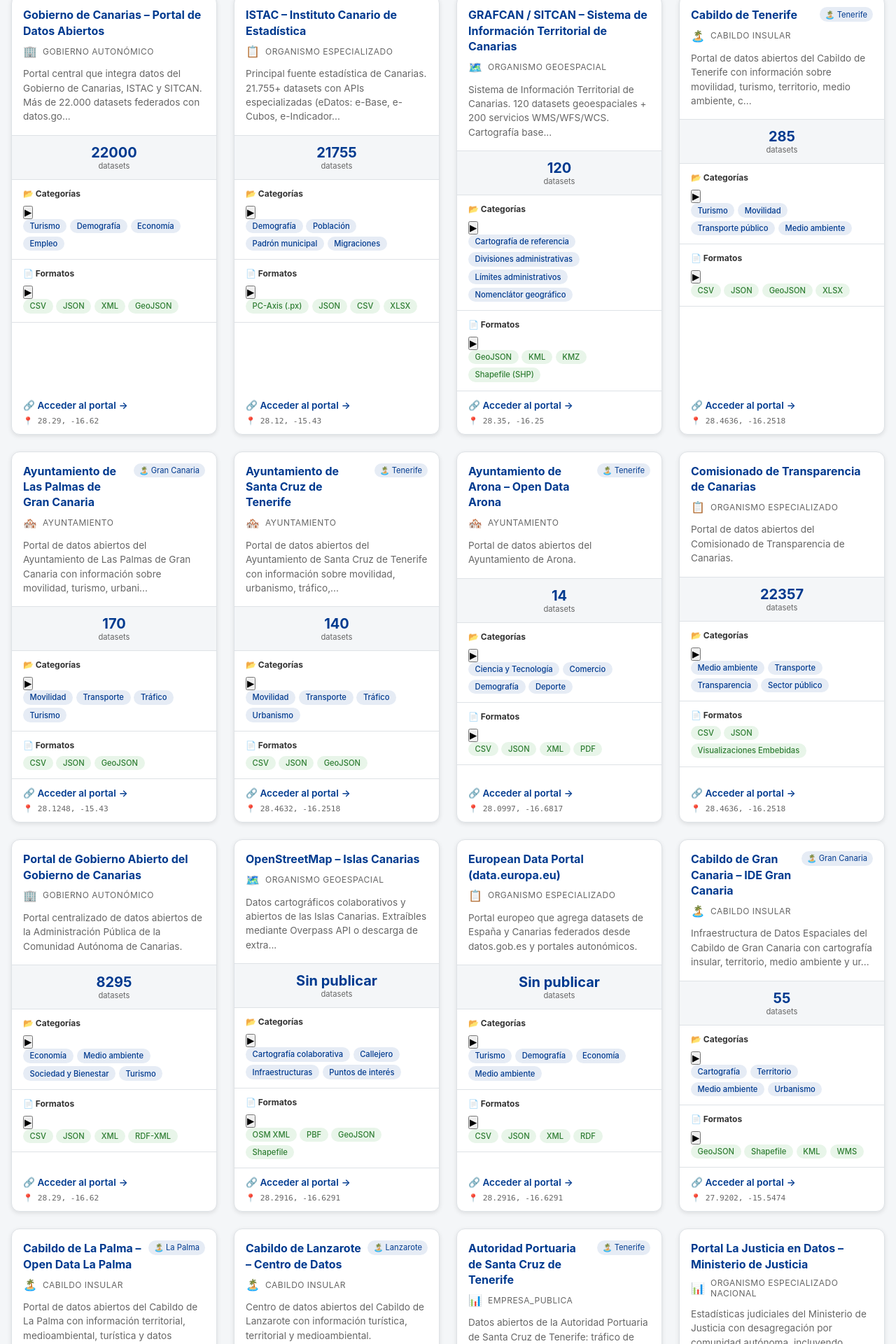
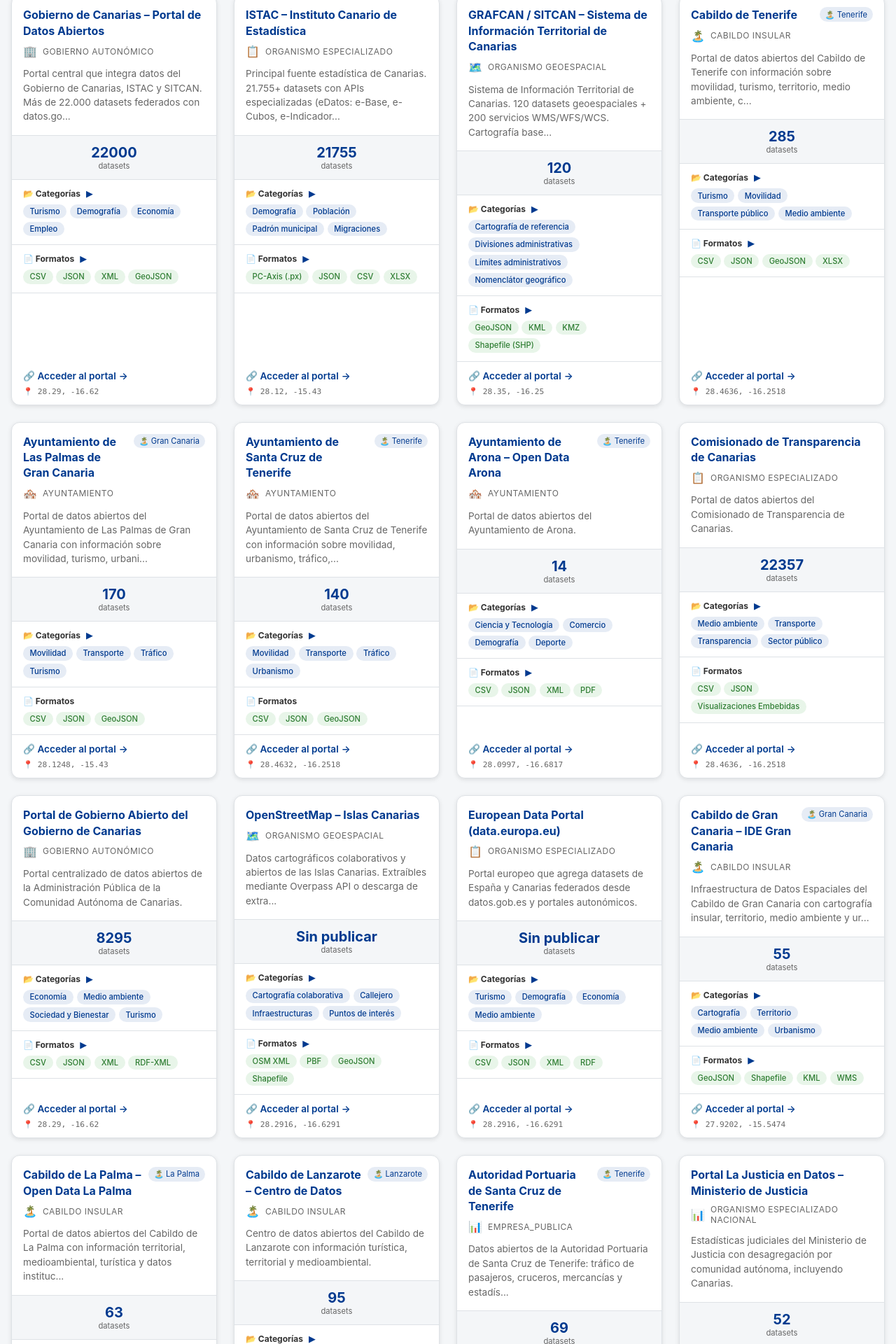
Before and after one commit to IvnMD/Canarias-Open-Data, a Flask app: page / in a window 1280 px wide. Shown: the part 335-2255 px from the top of the page at 70% size. Run offline with Flask 3, Linux system fonts and the light colour scheme.

Commit message:
Actualización de los Styles

```diff
--- a/static/css/base.css
+++ b/static/css/base.css
@@ -447,174 +447,77 @@ footer {
         text-align: center;
     }
 }
-.stats-button-container{
-    display:flex;
-    justify-content:center;
-    margin:30px 0;
+
+.categories-header {
+    display: flex;
+    align-items: center;
+    gap: 0.5rem;
+    margin-bottom: 0.5rem;
 }
 
-.stats-button{
-
-    display:inline-block;
-
-    padding:14px 28px;
-
-    background:linear-gradient(135deg, #2563eb, #1d4ed8);
-
-    color:white;
-
-    text-decoration:none;
-
-    font-weight:600;
-
-    border-radius:14px;
-
-    box-shadow:0 4px 12px rgba(37, 99, 235, 0.25);
-
-    transition:all 0.3s ease;
+.categories-header strong {
+    margin: 0;
 }
 
-.stats-button:hover{
-
-    transform:translateY(-2px);
-
-    box-shadow:0 8px 18px rgba(37, 99, 235, 0.35);
-}
-.chart-card{
-
-    background:white;
-
-    border-radius:18px;
-
-    padding:24px;
-
-    margin:30px auto;
-
-    max-width:700px;
-
-    box-shadow:0 4px 14px rgba(0,0,0,0.08);
+.toggle-cat-btn {
+    background: none;
+    border: none;
+    cursor: pointer;
+    font-size: 0.8rem;
+    color: var(--badge-text);
+    padding: 0;
+    transition: transform 0.2s ease;
 }
 
-.chart-card h2{
-
-    margin-bottom:20px;
-
-    color:#1e293b;
-
-    text-align:center;
+.toggle-cat-btn.rotated {
+    transform: rotate(90deg);
 }
 
-.chart-wrapper{
+/* Asegura que las categorías ocultas salgan debajo */
+[id$="-hidden"] {
+    display: none;
+    flex-wrap: wrap;
+    gap: 0.3rem;
+    width: 100%;
+    margin-top: 0.25rem;
+}
 
-    height:320px;
-}
-/* PAGINA */
-
-.stats-page{
-
-    max-width:1100px;
-
-    margin:0 auto;
-
-    padding:30px 20px;
+/* Cuando están visibles */
+[id$="-hidden"].show {
+    display: flex;
 }
 
 
-/* TITULO */
-
-.page-title{
-
-    text-align:center;
-
-    margin-bottom:25px;
-
-    color:#1e293b;
-
-    font-size:2rem;
-
-    font-weight:700;
+/* Contenedor de formatos ocultos que debe ir en nueva línea */
+#formats-hidden,
+[id$="-formats-hidden"] {
+    display: none;
+    flex-wrap: wrap;
+    gap: 0.3rem;
+    width: 100%;
+    margin-top: 0.25rem;
 }
 
-
-/* BOTON */
-
-.back-button-container{
-
-    display:flex;
-
-    justify-content:center;
-
-    margin-bottom:30px;
+/* Cuando están visibles, ocupan toda la línea */
+[id$="-formats-hidden"].visible {
+    display: flex;
 }
 
-.back-button{
-
-    display:inline-flex;
-
-    align-items:center;
-
-    gap:8px;
-
-    padding:12px 22px;
-
-    background:#2563eb;
-
-    color:white;
-
-    text-decoration:none;
-
-    font-weight:600;
-
-    border-radius:14px;
-
-    box-shadow:0 4px 12px rgba(37,99,235,0.20);
-
-    transition:all 0.25s ease;
+/* Boton estadisticas */
+.stats-button-container {
+    display: flex;
+    justify-content: center;
+    margin: 30px 0;
 }
 
-.back-button:hover{
-
-    transform:translateY(-2px);
-
-    box-shadow:0 8px 18px rgba(37,99,235,0.30);
-
-    background:#1d4ed8;
+.stats-button {
+    display: inline-block;
+    padding: 14px 28px;
+    background: linear-gradient(135deg, #2563eb, #1d4ed8);
+    color: white;
+    text-decoration: none;
+    font-weight: 600;
+    border-radius: 14px;
+    box-shadow: 0 4px 12px rgba(37, 99, 235, 0.25);
+    transition: all 0.3s ease;
 }
-
-
-/* TARJETAS */
-
-.chart-card{
-
-    background:white;
-
-    border-radius:20px;
-
-    padding:24px;
-
-    margin-bottom:30px;
-
-    box-shadow:0 4px 14px rgba(0,0,0,0.06);
-}
-
-
-/* TITULOS DE GRAFICAS */
-
-.chart-card h2{
-
-    margin-bottom:20px;
-
-    color:#334155;
-
-    font-size:1.2rem;
-
-    font-weight:600;
-}
-
-
-/* CONTENEDOR GRAFICAS */
-
-.chart-wrapper{
-
-    height:320px;
-}
--- a/static/js/app.js
+++ b/static/js/app.js
@@ -325,130 +325,6 @@ function render(list) {
     container.appendChild(card);
   });
 
-function renderChart(list) {
-
-  const counts = {};
-
-  list.forEach(e => {
-    counts[e.type] = (counts[e.type] || 0) + 1;
-  });
-
-  const labels = Object.keys(counts);
-  const values = Object.values(counts);
-
-  const ctx = document.getElementById('typeChart');
-
-  // destruir gráfica anterior
-  if (typeChart) {
-    typeChart.destroy();
-  }
-
-  typeChart = new Chart(ctx, {
-    type: 'bar',
-
-    data: {
-      labels: labels,
-
-      datasets: [{
-        label: 'Instituciones',
-        data: values
-      }]
-    },
-
-    options: {
-      responsive: true,
-      plugins: {
-        legend: {
-          display: false
-        }
-      }
-    }
-  });
-}
-  // Renderizar cada entidad como una tarjeta
-  list.forEach(e => {
-    const allCategories = e.data_categories || [];
-    const visibleCount = 4;  // Número de categorías visibles inicialmente
-    const visibleCategories = allCategories.slice(0, visibleCount);
-    const hiddenCategories = allCategories.slice(visibleCount);
-    const hasMore = hiddenCategories.length > 0;
-
-    const allFormats = e.formats || [];
-    const coords = e.coordinates;
-    const hasCoords = coords && (coords.lat || coords.lon);
-    const typeIcon = getTypeIcon(e.type);
-
-    // ID único para cada tarjeta
-    const cardId = 'card-' + Math.random().toString(36).substr(2, 8);
-
-    const card = document.createElement("div");
-    card.className = "card";
-
-    card.innerHTML = `
-      <div class="card-header">
-        <h3>${escapeHtml(e.name)}</h3>
-        ${getIslandTag(e) ? `<span class="island-tag">${getIslandTag(e)}</span>` : ''}
-      </div>
-
-      <div class="card-type">
-        <span class="type-icon">${typeIcon}</span>
-        <span class="type-text">${formatType(e.type)}</span>
-      </div>
-
-      ${e.description ? `<p class="card-description">${truncate(escapeHtml(e.description), 120)}</p>` : ''}
-
-      <div class="card-stats">
-        <div class="stat">
-          <span class="stat-value">${e.dataset_count}</span>
-          <span class="stat-label">datasets</span>
-        </div>
-      </div>
-
-      ${allCategories.length > 0 ? `
-        <div class="card-section" id="${cardId}">
-          <div class="categories-header">
-            <strong>📂 Categorías</strong>
-            ${allCategories.length > 4 ? `
-              <button class="toggle-cat-btn" onclick="toggleCat('${cardId}')">▶</button>
-            ` : ''}
-          </div>
-          <div class="badge-container" id="${cardId}-visible">
-            ${allCategories.slice(0, 4).map(c => `<span class="badge">${escapeHtml(c)}</span>`).join("")}
-          </div>
-          <div class="badge-container" id="${cardId}-hidden" style="display:none;">
-            ${allCategories.slice(4).map(c => `<span class="badge">${escapeHtml(c)}</span>`).join("")}
-          </div>
-        </div>
-      ` : ""}
-
-      ${allFormats.length > 0 ? `
-        <div class="card-section" id="${cardId}-formats">
-          <div class="categories-header">
-            <strong>📄 Formatos</strong>
-            ${allFormats.length > 4 ? `
-              <button class="toggle-cat-btn" onclick="toggleFormats('${cardId}')">▶</button>
-            ` : ''}
-          </div>
-          <div class="badge-container" id="${cardId}-formats-visible">
-            ${allFormats.slice(0, 4).map(f => `<span class="badge format-badge">${escapeHtml(f)}</span>`).join("")}
-          </div>
-          <div class="badge-container" id="${cardId}-formats-hidden" style="display:none;">
-            ${allFormats.slice(4).map(f => `<span class="badge format-badge">${escapeHtml(f)}</span>`).join("")}
-          </div>
-        </div>
-      ` : ""}
-
-      <div class="card-footer">
-        <a href="${e.portal_url}" target="_blank" rel="noopener noreferrer" class="portal-link">
-          🔗 Acceder al portal <span class="arrow">→</span>
-        </a>
-        ${hasCoords ? `<span class="coordinates">📍 ${coords.lat}, ${coords.lon}</span>` : ""}
-      </div>
-    `;
-
-    container.appendChild(card);
-  });
-
   // Inicializar los botones de toggle después de renderizar
   document.querySelectorAll('.toggle-categories-btn').forEach(btn => {
     btn.addEventListener('click', function (e) {
@@ -588,6 +464,7 @@ function initDarkMode() {
     }
   });
 }
+
 /**
  * Alterna la visibilidad de las categorías extra en una tarjeta
  * @param {string} cardId - ID único de la tarjeta (ej: "card-xyz123")
```
Also changed, not shown: static/css/estadisticas.css (added, +128 -0 lines), templates/estadisticas.html (+17 -0 lines).
